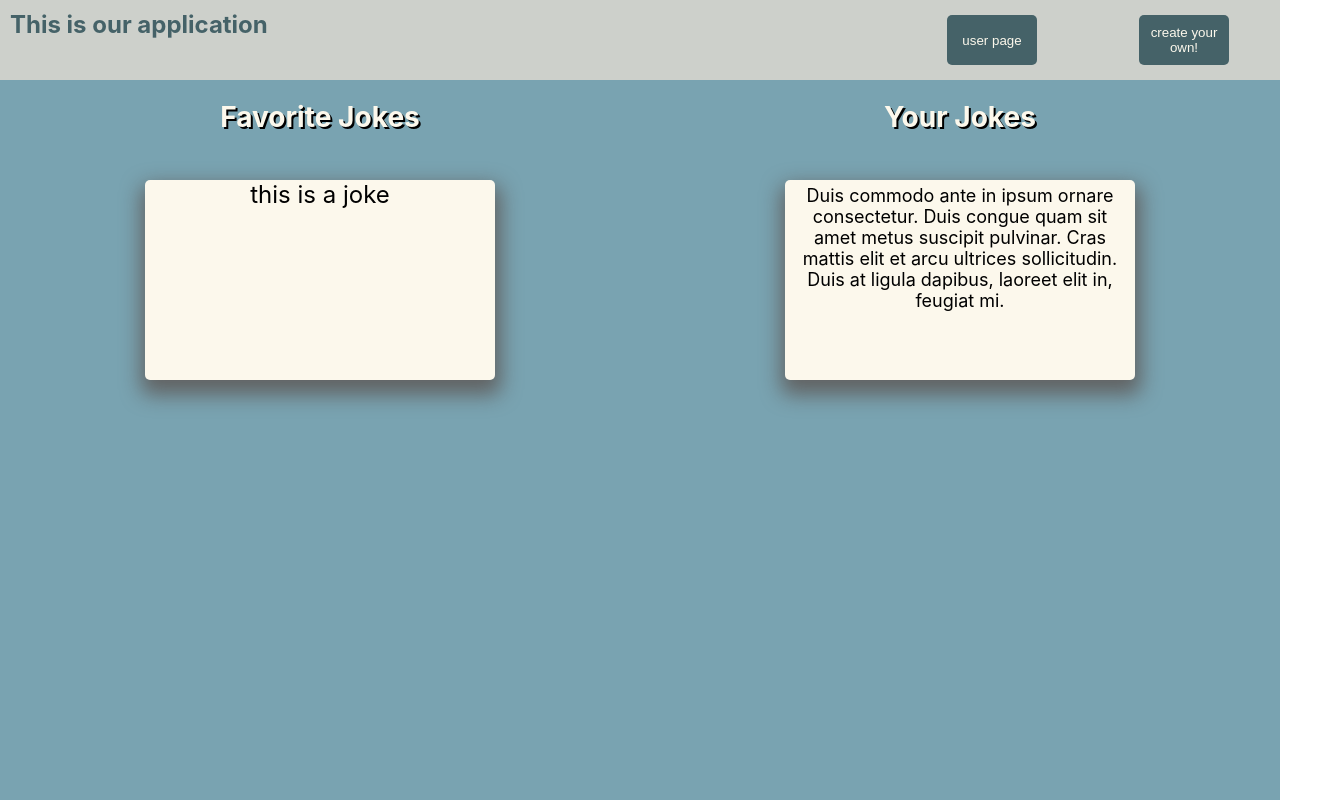
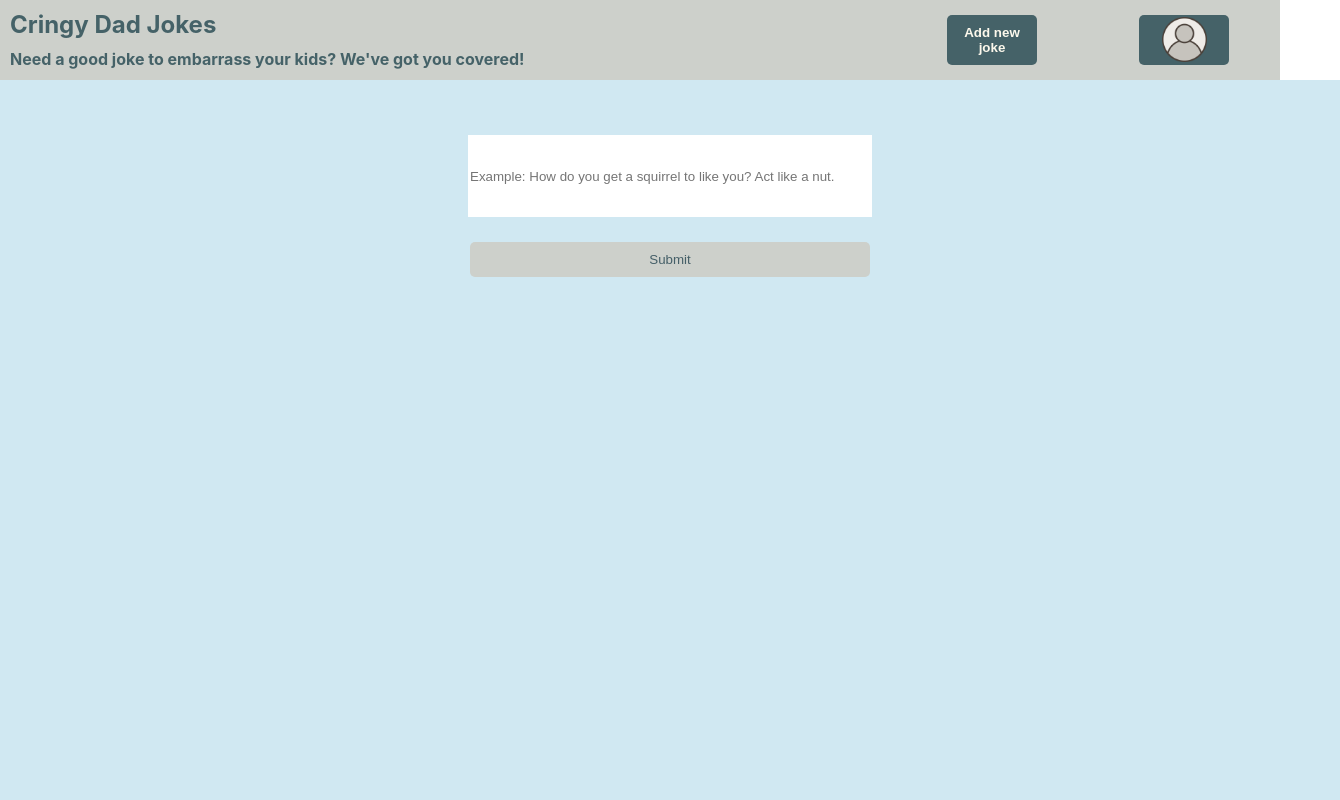
Before and after one commit to peytonjo/Dad-Jokes, a React (Create React App) app: page / in a window 1280 px wide. Shown: the top 800 px of the page, 1340 px wide, since content can reach past the window. Built offline with nearby package versions, Linux system fonts and the light colour scheme.

Commit message:
create layout and css for form view

```diff
--- a/src/App/App.js
+++ b/src/App/App.js
@@ -1,15 +1,27 @@
 import './App.scss';
+import userIcon from '../user.png'
 import User from '../User/User'
+import Form from '../Form/Form'
 
 function App() {
   return (
     <div className="App">
       <body>
-        <nav className="navBar">
-          <h1 className="page-title">This is our application</h1>
+        <nav className="nav-bar">
+          <div className="title-phrase">
+            <h1 className="page-title">Cringy Dad Jokes</h1>
+            <h4>Need a good joke to embarrass your kids? We've got you covered!</h4>
+          </div>
           <section className="nav-btns">
-            <button>user page</button>
-            <button>create your own!</button>
+            <button>
+              <img
+              className="user-icon"
+              alt="user image"
+              src={ userIcon }
+              role="button"
+              />
+            </button>
+            <button>Add new joke</button>
           </section>
         </nav>
         {/* <section className="app-body">
@@ -19,7 +31,8 @@ function App() {
             <button>Next</button>
           </div>
         </section> */}
-        <User />
+        {/* <User />  */}
+        <Form />
       </body>
     </div>
   );
--- a/src/App/App.scss
+++ b/src/App/App.scss
@@ -18,7 +18,7 @@
   justify-content: space-evenly;
 }
 
-.navBar {
+.nav-bar {
   background-color: $navBar;
   margin: 0px;
   height: 10vh;
@@ -41,6 +41,7 @@ body {
   display: flex;
   justify-content: space-around;
   align-self: center;
+  flex-direction: row-reverse;
 }
 
 .nav-btns button {
@@ -51,6 +52,7 @@ body {
   border-radius: 5px;
   color: $clouds;
   transition: all .2s ease-in-out;
+  font-weight: bold;
 }
 
 .nav-btns button:hover {
@@ -69,3 +71,20 @@ body {
   height: 60px;
   width: 100px;
 }
+
+.user-icon {
+  height: 45px;
+  padding: 1px;
+}
+
+.title-phrase {
+  display: flex;
+  flex-direction: column;
+  align-items: start;
+}
+
+.title-phrase h4 {
+  margin: 0px;
+  margin-left: 10px;
+  color: $mossBlue;
+}
--- a/src/Form/Form.js
+++ b/src/Form/Form.js
@@ -0,0 +1,23 @@
+import React from 'react'
+import { Component } from 'react'
+import './Form.scss'
+
+class Form extends Component {
+  constructor() {
+    super()
+    this.state = {
+      input: '',
+    }
+  }
+
+  render() {
+    return (
+      <form className="joke-form">
+        <input placeholder="Example: How do you get a squirrel to like you? Act like a nut." type="text"></input>
+        <button type="submit" value="Submit">Submit</button>
+      </form>
+    )
+  }
+}
+
+export default Form;
--- /dev/null
+++ b/src/Form/Form.scss
@@ -0,0 +1,39 @@
+@import '../colors.scss';
+
+.joke-form {
+  display: flex;
+  background-color: #d0e8f2;
+  height: 100vh;
+  width: 100vw;
+  flex-direction: column;
+  align-items: center;
+  padding: 30px;
+}
+
+input {
+  height: 100px;
+  width: 400px;
+  margin: 25px;
+  word-wrap: break-word;
+  word-break: break-all;
+  height: 80px;
+  border: none;
+
+}
+
+button {
+  height: 35px;
+  width: 400px;
+  background: $navBar;
+  border: none;
+  border-radius: 5px;
+  transition: all .2s ease-in-out;
+  color: $darkMoss;
+}
+
+button:hover {
+  background-color: $mossBlue;
+  color: $clouds;
+  cursor: pointer;
+  transform: scale(1.1);
+}
--- a/src/User/User.js
+++ b/src/User/User.js
@@ -5,7 +5,7 @@ import './User.scss'
 
 class User extends Component {
  constructor() {
-   super()
+   super();
  }
 
   render() {
@@ -13,12 +13,14 @@ class User extends Component {
     <section className="user-view">
       <article className="user-favs">
         <h1>Favorite Jokes</h1>
-        <div className="joke-card">this is a joke</div>
+        <div className="joke-card">
+          <p className="joke">"I don't trust stairs. They're always up to something."</p>
+        </div>
       </article>
       <article className="users-jokes">
         <h1>Your Jokes</h1>
         <div className="joke-card">
-          <p className="joke">Duis commodo ante in ipsum ornare consectetur. Duis congue quam sit amet metus suscipit pulvinar. Cras mattis elit et arcu ultrices sollicitudin. Duis at ligula dapibus, laoreet elit in, feugiat mi.</p>
+          <p className="joke">"I don't trust stairs. They're always up to something."</p>
         </div>
       </article>
     </section>
--- a/src/User/User.scss
+++ b/src/User/User.scss
@@ -31,15 +31,19 @@
 }
 
 .joke-card {
-  height: 200px;
-  width: 350px;
+  height: 190px;
+  width: 374px;
   background-color: #fcf8ec;
   border-radius: 5px;
   color: #000000;
-  box-shadow: 1px 10px 20px 5px rgba(97,97,97,0.96);
+  display: flex;
+  box-shadow: 1px 10px 20px 5px rgba(97, 97, 97, 0.96);
+  align-items: center;
 }
 
 .joke {
   padding: 5px;
+  font-weight: 600;
+  color: $darkMoss;
   font-size: large;
 }
--- a/src/colors.scss
+++ b/src/colors.scss
@@ -2,4 +2,5 @@ $clouds: #fcf8ec;
 $skyBlue: #d0e8f2;
 $oceanBlue: #79a3b1;
 $mossBlue: #456268;
+$darkMoss: #455f68;
 $navBar: #cdd0cb
```
Also changed, not shown: src/user.png (added), 1 other file (tests, documents, lock files or other folders).
